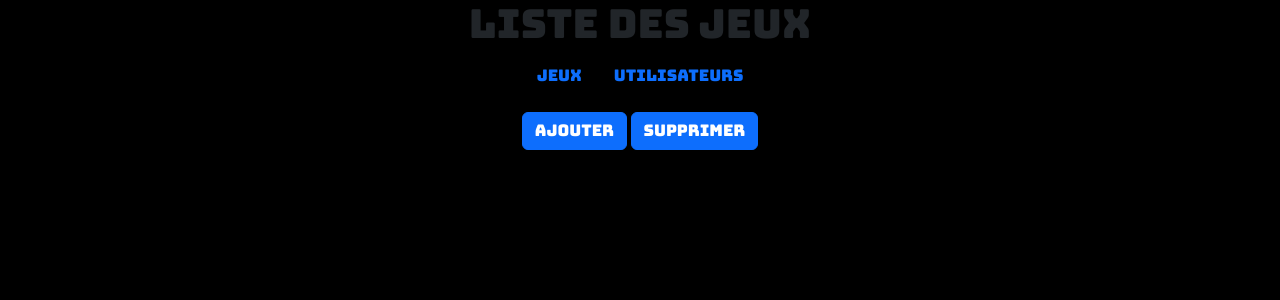
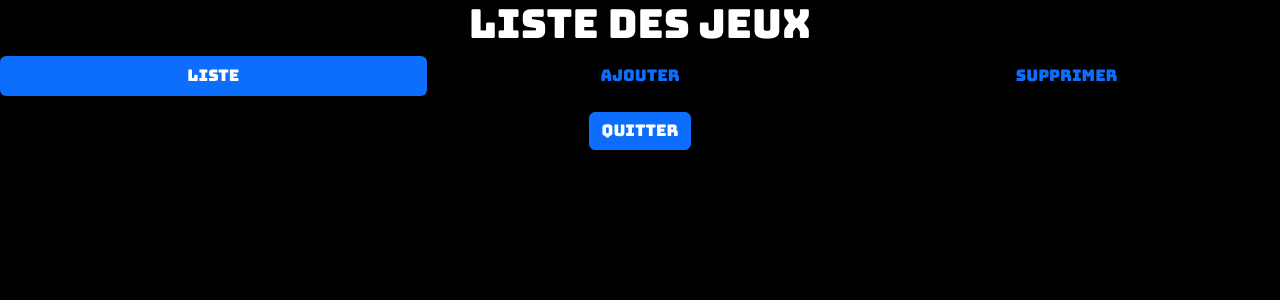
Before and after one commit to Flogaberic/arcade, a Symfony app: template templates/jeuxliste.html.twig in a window 1280 px wide. Shown: the top 300 px of the page. Run offline with Twig, Linux system fonts and the light colour scheme; the template is opened without the code that fills it, so the values that code supplies are empty; some libraries are stand-ins or nearby versions.

Commit message:
Interface globale utilisateur

```diff
--- a/public/css/style.css
+++ b/public/css/style.css
@@ -2,6 +2,7 @@ body{
     text-align: center;
     background-color: black;
     font-family: "Bungee", sans-serif;
+    color: white;
 }
 
 .jeux_box{
@@ -80,3 +81,9 @@ height: 100px;
     margin-top: 200px;
     padding: 20px;
 }
+
+.noms_cat{
+    position: absolute;
+    top: 525px;
+    left: 650px
+}
--- a/templates/accueil.html.twig
+++ b/templates/accueil.html.twig
@@ -29,6 +29,8 @@
     </div>
     <div class="categorie">
         <img src="img/CATEGORIE.png" width="500px" height="240px">
+    </div>
+    <div class="noms_cat">
         <h3>Plateformer</h3>
         <h3>Clicker</h3>
     </div>
--- a/templates/jeuxliste.html.twig
+++ b/templates/jeuxliste.html.twig
@@ -6,12 +6,15 @@
 
 <h1>Liste des jeux</h1>
 
-<ul class="nav justify-content-center">
+<ul class="nav nav-pills nav-justified">
     <li class="nav-item">
-      <a class="nav-link active" aria-current="page" href="#">Jeux</a>
+      <a class="nav-link active" aria-current="page" href="{{ path('jeux.liste') }}">Liste</a>
     </li>
     <li class="nav-item">
-      <a class="nav-link" href="{{ path('admin.users') }}">Utilisateurs</a>
+      <a class="nav-link" href="{{ path('jeux.add.form') }}">Ajouter</a>
+    </li>
+    <li class="nav-item">
+      <a class="nav-link" href="{{ path('jeux.supp') }}">Supprimer</a>
     </li>
 </ul>
 
@@ -26,7 +29,6 @@
     {% endfor %}
 </ul>
 
-<a href="{{ path('jeux.add.form') }}"><button class="btn btn-primary">Ajouter</button></a>
-<a href="{{ path('jeux.supp') }}"><button class="btn btn-primary">Supprimer</button></a>
+<a href="{{ path('admin.home') }}"><button class="btn btn-primary">Quitter</button></a>
 
 {% endblock %}
```
Also changed, not shown: src/Controller/JeuxAddController.php (+17 -1 lines), src/Controller/JeuxListeController.php (deleted, +0 -30 lines), src/Controller/JeuxSuppController.php (deleted, +0 -17 lines), templates/adminhome.html.twig (+9 -7 lines), templates/jeuxadd.html.twig (+6 -3 lines), templates/jeuxsupp.html.twig (+12 -0 lines).
